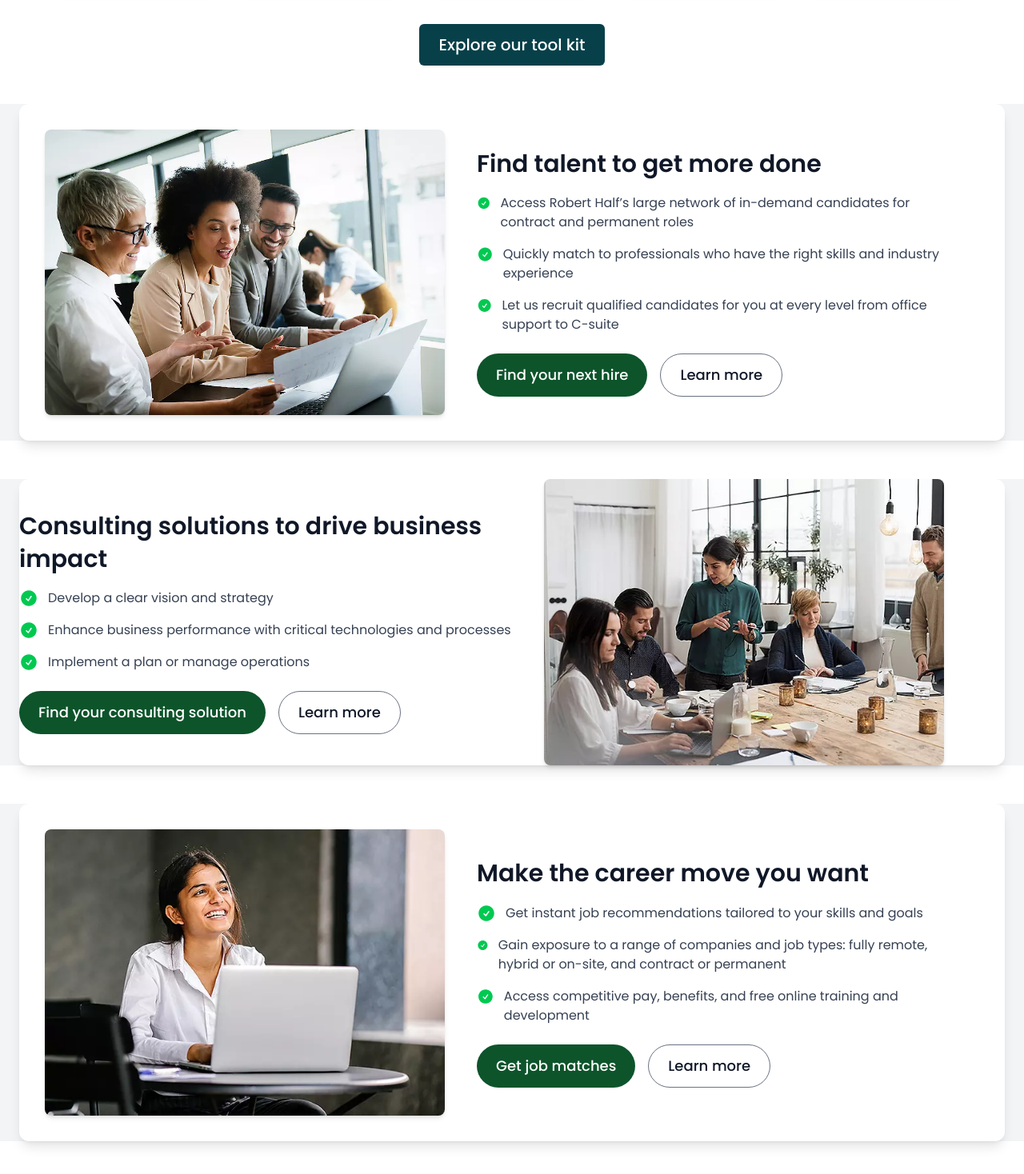
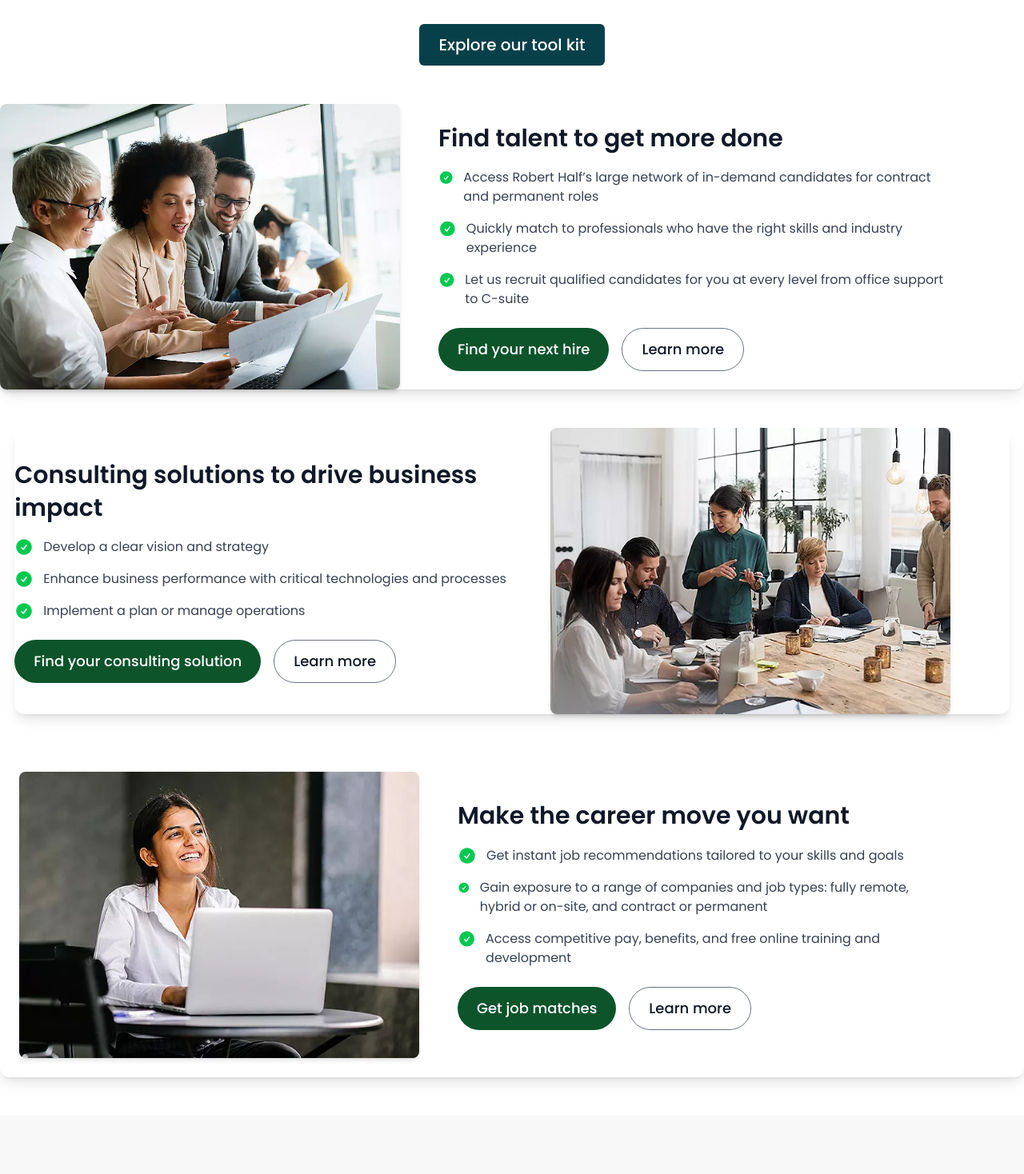
Before and after one commit to alaminislam34/Hiring-Agency-Communication-Platform, a Next.js app: page / in a window 1280 px wide. Shown: the part 1800-3268 px from the top of the page at 80% size. Built offline with nearby package versions, Linux system fonts and the light colour scheme.

Commit message:
updated: some section design update

```diff
--- a/src/app/components/CareerMove.jsx
+++ b/src/app/components/CareerMove.jsx
@@ -3,8 +3,8 @@ import { CheckCircleIcon } from "@heroicons/react/24/solid";
 
 export default function CareerMove() {
   return (
-    <div className="flex items-center justify-center bg-gray-100 px-6 my-12 ">
-      <div className="bg-white shadow-lg rounded-xl flex items-center  p-8 gap-10">
+    <div className="flex items-center justify-center">
+      <div className=" shadow-lg rounded-xl flex flex-col lg:flex-row items-center p-6 gap-6 lg:gap-12">
         <Image
           src="/career.webp"
           alt="Career move"
@@ -13,26 +13,33 @@ export default function CareerMove() {
           className="rounded-lg shadow-md"
         />
 
-
-        <div className="w-1/2">
+        <div className="lg:w-1/2">
           <h2 className="text-3xl font-semibold text-gray-900 leading-snug">
             Make the career move you want
           </h2>
           <ul className="mt-4 space-y-4 text-gray-700">
             <li className="flex items-start gap-3">
               <CheckCircleIcon className="w-6 h-6 text-green-500" />
-              <span>Get instant job recommendations tailored to your skills and goals</span>
+              <span>
+                Get instant job recommendations tailored to your skills and
+                goals
+              </span>
             </li>
             <li className="flex items-start gap-3">
               <CheckCircleIcon className="w-6 h-6 text-green-500" />
-              <span>Gain exposure to a range of companies and job types: fully remote, hybrid or on-site, and contract or permanent</span>
+              <span>
+                Gain exposure to a range of companies and job types: fully
+                remote, hybrid or on-site, and contract or permanent
+              </span>
             </li>
             <li className="flex items-start gap-3">
               <CheckCircleIcon className="w-6 h-6 text-green-500" />
-              <span>Access competitive pay, benefits, and free online training and development</span>
+              <span>
+                Access competitive pay, benefits, and free online training and
+                development
+              </span>
             </li>
           </ul>
-
 
           <div className="mt-6 flex gap-4">
             <button className="bg-green-900 text-white px-6 py-3 rounded-full text-lg font-medium hover:bg-green-800 transition">
--- a/src/app/components/ConsultingSolutions.jsx
+++ b/src/app/components/ConsultingSolutions.jsx
@@ -3,10 +3,9 @@ import { CheckCircleIcon } from "@heroicons/react/24/solid";
 
 export default function ConsultingSolutions() {
   return (
-    <div className="flex items-center justify-center  bg-gray-100 px-6">
-      <div className="bg-white shadow-lg rounded-xl flex items-center   gap-10">
-
-        <div className="w-1/2">
+    <div className="flex items-center justify-center">
+      <div className="shadow-lg rounded-xl flex items-center flex-col lg:flex-row gap-8 lg:gap-12">
+        <div className="lg:w-1/2">
           <h2 className="text-3xl font-semibold text-gray-900 leading-snug">
             Consulting solutions to drive business impact
           </h2>
@@ -17,14 +16,16 @@ export default function ConsultingSolutions() {
             </li>
             <li className="flex items-start gap-3">
               <CheckCircleIcon className="w-6 h-6 text-green-500" />
-              <span>Enhance business performance with critical technologies and processes</span>
+              <span>
+                Enhance business performance with critical technologies and
+                processes
+              </span>
             </li>
             <li className="flex items-start gap-3">
               <CheckCircleIcon className="w-6 h-6 text-green-500" />
               <span>Implement a plan or manage operations</span>
             </li>
           </ul>
-
 
           <div className="mt-6 flex gap-4">
             <button className="bg-green-900 text-white px-6 py-3 rounded-full text-lg font-medium hover:bg-green-800 transition">
--- a/src/app/components/FindTalent.jsx
+++ b/src/app/components/FindTalent.jsx
@@ -1,12 +1,10 @@
-
 import Image from "next/image";
 import { CheckCircleIcon } from "@heroicons/react/24/solid";
 
 export default function FindTalent() {
   return (
-    <div className="flex items-center justify-center bg-gray-100 px-6 my-12 ">
-      <div className="bg-white shadow-lg rounded-xl flex items-center  p-8 gap-10">
-
+    <div className="flex items-center justify-center ">
+      <div className="shadow-lg rounded-xl flex items-center flex-col lg:flex-row gap-8 lg:gap-12">
         <Image
           src="/talent-1.webp"
           alt="Team working"
@@ -15,26 +13,33 @@ export default function FindTalent() {
           className="rounded-lg shadow-md"
         />
 
-
-        <div className="w-1/2">
+        <div className="lg:w-1/2">
           <h2 className="text-3xl font-semibold text-gray-900 leading-snug">
             Find talent to get more done
           </h2>
           <ul className="mt-4 space-y-4 text-gray-700">
             <li className="flex items-start gap-3">
               <CheckCircleIcon className="w-6 h-6 text-green-500" />
-              <span>Access Robert Half’s large network of in-demand candidates for contract and permanent roles</span>
+              <span>
+                Access Robert Half’s large network of in-demand candidates for
+                contract and permanent roles
+              </span>
             </li>
             <li className="flex items-start gap-3">
               <CheckCircleIcon className="w-6 h-6 text-green-500" />
-              <span>Quickly match to professionals who have the right skills and industry experience</span>
+              <span>
+                Quickly match to professionals who have the right skills and
+                industry experience
+              </span>
             </li>
             <li className="flex items-start gap-3">
               <CheckCircleIcon className="w-6 h-6 text-green-500" />
-              <span>Let us recruit qualified candidates for you at every level from office support to C-suite</span>
+              <span>
+                Let us recruit qualified candidates for you at every level from
+                office support to C-suite
+              </span>
             </li>
           </ul>
-
 
           <div className="mt-6 flex gap-4">
             <button className="bg-green-900 text-white px-6 py-3 rounded-full text-lg font-medium hover:bg-green-800 transition">
```
Lines whose indentation alone changed are shown as unchanged.
